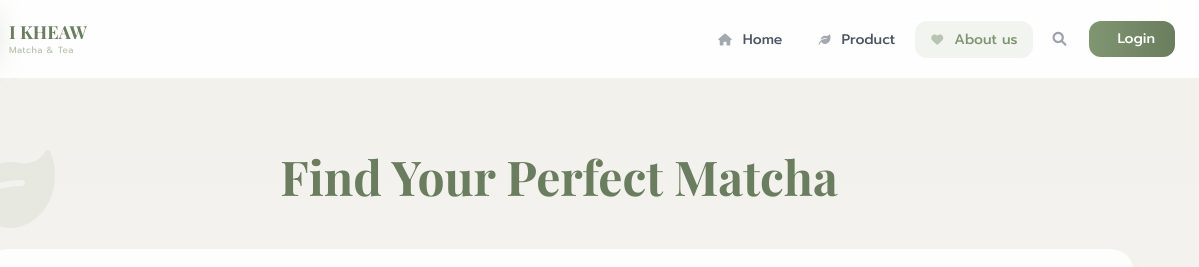
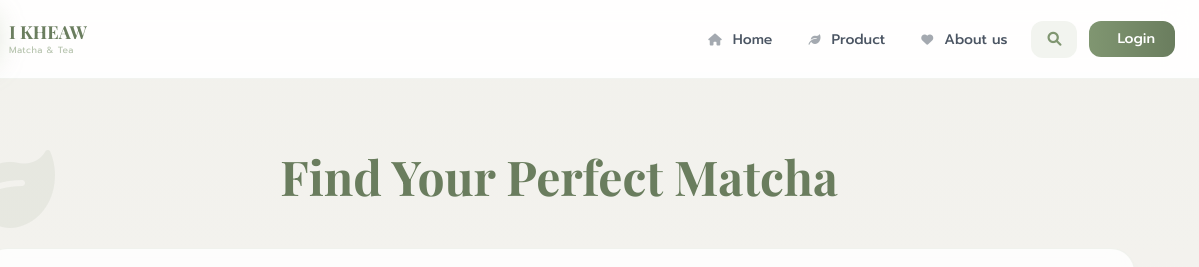
Before and after one commit to Kanomu88/Web_thongfah, a website: page frontend/views/search.html in a window 1280 px wide. Shown: the top 267 px of the page, 81-1280 px from the left. Drawn offline with nearby package versions, Linux system fonts and the light colour scheme; no server answers; some icons are missing.

Commit message:
nav updated

```diff
--- a/frontend/views/search.html
+++ b/frontend/views/search.html
@@ -114,14 +114,14 @@
                         </a>
                     </li>
                     <li>
-                        <a href="about" class="px-4 py-2 text-matcha text-sm font-medium bg-matcha/10 rounded-xl">
+                        <a href="about" class="px-4 py-2 text-gray-600 text-sm font-medium hover:text-matcha hover:bg-matcha/5 rounded-xl transition-all">
                             <i class="fas fa-heart text-xs mr-1.5 opacity-50"></i>
                             About us
                         </a>
                     </li>
                     <li class="ml-1">
                         <a href="search"
-                            class="flex items-center justify-center w-9 h-9 text-gray-400 hover:text-matcha hover:bg-matcha/10 rounded-xl transition-all">
+                            class="px-4 py-2 text-matcha text-sm font-medium bg-matcha/10 rounded-xl">
                             <i class="fas fa-search text-sm"></i>
                         </a>
                     </li>
```
